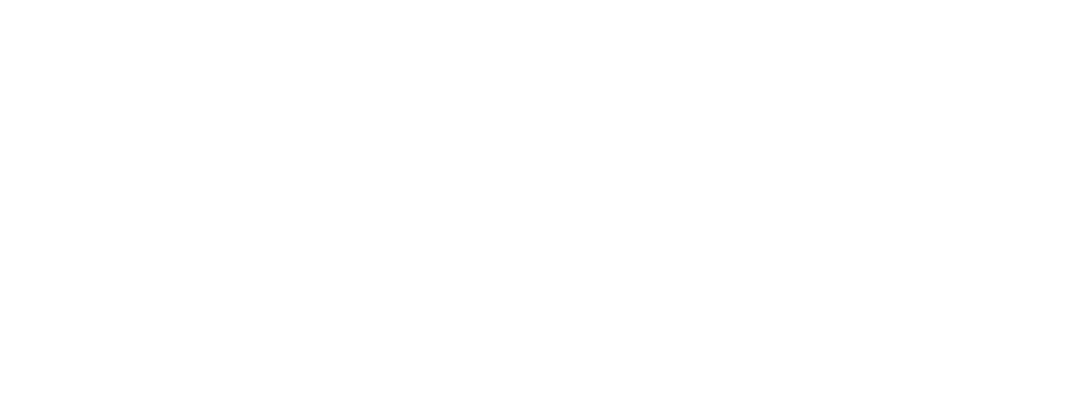
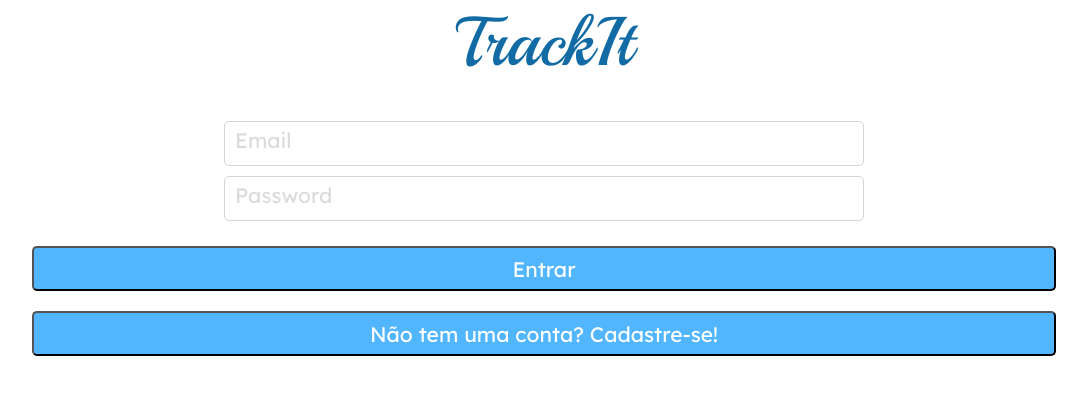
Before and after one commit to ArthurDotSaito/TrackIT, a React (Create React App) app: page / in a window 1280 px wide. Shown: the top 394 px of the page, without its empty margins (96-1183 px from the left). Built offline with nearby package versions, Linux system fonts and the light colour scheme.

Commit message:
V1.1 Working on Login Page

```diff
--- a/package.json
+++ b/package.json
@@ -10,8 +10,11 @@
     "components": "^0.1.0",
     "react": "^18.2.0",
     "react-dom": "^18.2.0",
+    "react-loader-spinner": "^5.3.4",
+    "react-router-dom": "^6.4.5",
     "react-scripts": "5.0.1",
     "styled": "^1.0.0",
+    "styled-components": "^5.3.6",
     "web-vitals": "^2.1.4"
   },
   "scripts": {
--- a/public/index.html
+++ b/public/index.html
@@ -5,6 +5,8 @@
     <link rel="icon" href="%PUBLIC_URL%/favicon.ico" />
     <meta name="viewport" content="width=device-width, initial-scale=1" />
     <meta name="theme-color" content="#000000" />
+    <link rel="preconnect" href="https://fonts.googleapis.com"><link rel="preconnect" href="https://fonts.gstatic.com" crossorigin><link href="https://fonts.googleapis.com/css2?family=Lexend+Deca:wght@100;200;300;400;500;600;700&family=Roboto:ital,wght@0,400;0,500;0,700;1,400;1,500;1,700&display=swap" rel="stylesheet">
+    <link rel="preconnect" href="https://fonts.googleapis.com"><link rel="preconnect" href="https://fonts.gstatic.com" crossorigin><link href="https://fonts.googleapis.com/css2?family=Playball&display=swap" rel="stylesheet">
     <title>Track It</title>
   </head>
   <body>
--- a/src/App.js
+++ b/src/App.js
@@ -10,12 +10,10 @@
   return(
     <BrowserRouter>
       <AppMainContainer>
-        <GlobalStyle>
+        <GlobalStyle></GlobalStyle>
           <Routes>
             <Route path="/" element={<Login></Login>}/>
-
           </Routes>
-        </GlobalStyle>
       </AppMainContainer>
     </BrowserRouter>
   )
@@ -23,6 +21,7 @@
 }
 
 const AppMainContainer = styled.main`
+  width: 100%;
 `
 
 export default App;
--- a/src/components/pages/Login.js
+++ b/src/components/pages/Login.js
@@ -6,9 +6,11 @@
 
 const Login = () => {
     const [enableLogin, setEnableLogin] = React.useState(false)
+    const [loginDataEmail, setLoginDataEmail] = React.useState("");
+    const [loginDataPassword, setLoginDataPassword] = React.useState("");
     const [loginData, setLoginData] = React.useState({
-        email:"",
-        password:""
+        email:loginDataEmail,
+        password:loginDataPassword
     })
     const navigate = useNavigate();
 
@@ -19,7 +21,14 @@
         loginPromise.then((response) => {
             navigate("/Hoje");
         })
+        loginPromise.catch((response) =>{
+            alert(response.response.data.message);
+            setEnableLogin(false);
+        })
     }
+
+    console.log(loginData);
+    console.log(loginData.password);
 
     return(
         <LoginMainContainer>
@@ -27,34 +36,116 @@
             <LoginFieldArea onSubmit={login}>
                 <UserName
                     type="email"
-                    value={loginData.email}
-                    placeholder="email"
+                    value={loginDataEmail}
+                    placeholder="Email"
                     disabled={enableLogin}
-                    onChange={(event) => setLoginData.email(event.target.value)}
+                    onChange={(event) => setLoginDataEmail(event.target.value)}
                     required>
                 </UserName>
                 <Password
                     type="password"
-                    value={loginData.password}
+                    value={loginDataPassword}
+                    placeholder="Password"
                     disabled={enableLogin}
-                    onChange={(event) => setLoginData.password(event.target.password)}
+                    onChange={(event) => setLoginDataPassword(event.target.value)}
                     required>
                 </Password>
             </LoginFieldArea>
+            <EnterButton
+                type='submit'
+                disabled={enableLogin}>Entrar
+            </EnterButton>
+            <SignUpButton>Não tem uma conta? Cadastre-se!</SignUpButton>
         </LoginMainContainer>
     )
 }
 
 const LoginMainContainer = styled.main`
+    width: 100%;
+    display: flex;
+    flex-direction: column;
+    align-items: center;
+    justify-content: center;
+    h1{
+        margin-bottom: 30px;
+        font-family: 'Playball', cursive;
+        font-weight: 400;
+        font-size: 69px;
+        line-height: 86px;
+        text-align: center;
+        color: #126BA5;
+    }
 `
-
 const LoginFieldArea = styled.form`
+    width: 100%;
+    max-width: 800px;
+    display: flex;
+    flex-direction: column;
+    align-items: center;
 `
 
 const UserName = styled.input`
+       box-sizing: border-box;
+        margin: 5px 0;
+        width: 80%;
+        height: 45px;
+        padding: 10px;
+        border: 1px solid #D5D5D5;
+        border-radius: 5px;
+        &::placeholder{
+            font-family: 'Lexend Deca', sans-serif;
+            font-size: 21px;
+            line-height: 26px;
+            font-weight: 400;
+            color: #DBDBDB;
+        }
 `
 
 const Password = styled.input`
+       box-sizing: border-box;
+        margin: 5px 0;
+        width: 80%;
+        height: 45px;
+        padding: 10px;
+        border: 1px solid #D5D5D5;
+        border-radius: 5px;
+        &::placeholder{
+            font-family: 'Lexend Deca', sans-serif;
+            font-size: 21px;
+            line-height: 26px;
+            font-weight: 400;
+            color: #DBDBDB;
+        }
+`
+
+const EnterButton = styled.button`
+        width: 80%;
+        height: 45px;
+        background: #52B6FF;
+        font-family: 'Lexend Deca', sans-serif;
+        font-size: 21px;
+        line-height: 26px;
+        font-weight: 400;
+        border-radius: 5px;
+        text-align: center;
+        color: #FFFFFF;
+        display: flex;
+        justify-content: center;
+        align-items: center;
+        margin: 20px 0px 20px 0px;
+`
+
+const SignUpButton = styled.button`
+        width: 80%;
+        height: 45px;
+        background: #52B6FF;
+        font-family: 'Lexend Deca', sans-serif;
+        font-size: 21px;
+        line-height: 26px;
+        font-weight: 400;
+        border-radius: 5px;
+        text-align: center;
+        color: #FFFFFF;
 `
 
 export default Login;
```
Also changed, not shown: 1 other file (tests, documents, lock files or other folders).
